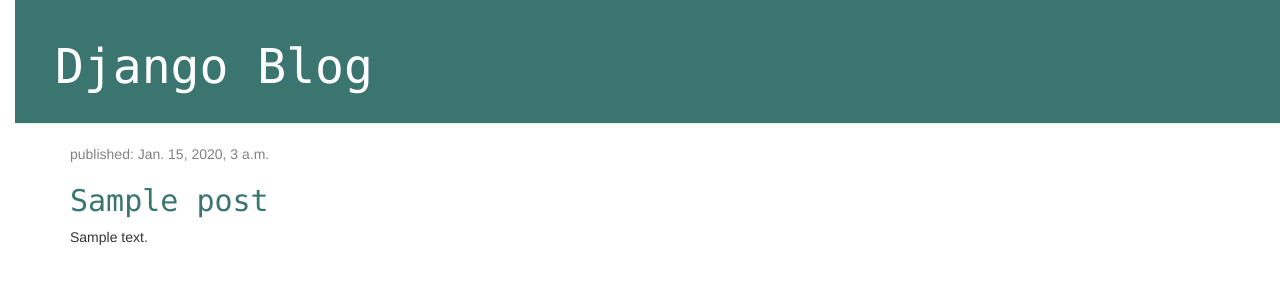
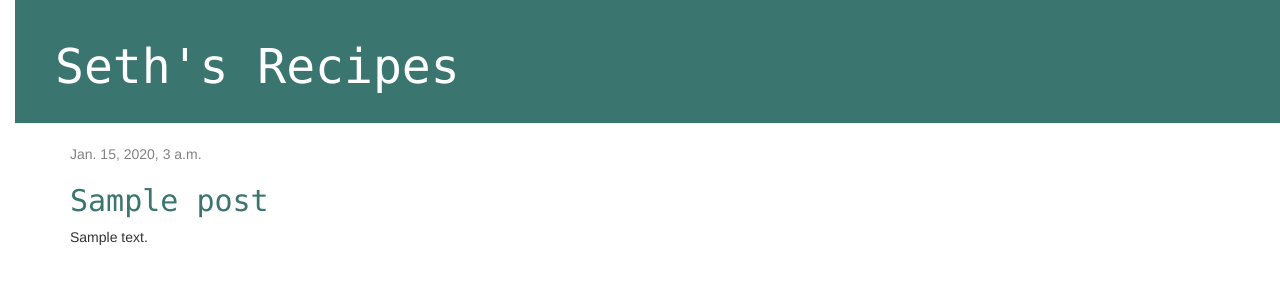
Before and after one commit to sewald00/Django-Blog, a Django app: template blogapp/templates/blogapp/post_list.html in a window 1280 px wide. Shown: the top 300 px of the page. Run offline with Django 3.2, Linux system fonts and the light colour scheme; the template is opened without the code that fills it: values that come from a table or form of the project are taken from there, others are empty; tables that the repository leaves empty hold one stand-in row (values such as "Sample post"); some libraries are stand-ins or nearby versions.

Commit message:
mofified html

```diff
--- /dev/null
+++ b/blogapp/templates/blogapp/base.html
@@ -0,0 +1,23 @@
+{% load static %}
+<html>
+    <head>
+        <title>Seth's Recipes</title>
+        <link rel="stylesheet" href="//maxcdn.bootstrapcdn.com/bootstrap/3.2.0/css/bootstrap.min.css">
+        <link rel="stylesheet" href="//maxcdn.bootstrapcdn.com/bootstrap/3.2.0/css/bootstrap-theme.min.css">
+        <link rel="stylesheet" href="{% static 'css/blogapp.css' %}">
+        <link href="//fonts.googleapis.com/css?family=Lobster&subset=latin,latin-ext" rel="stylesheet" type="text/css">
+    </head>
+    <body>
+    <div class="page-header">
+        <h1><a href="/">Seth's Recipes</a></h1>
+    </div>
+    <div class="content container">
+        <div class="row">
+            <div class="col-md-8">
+            {% block content %}
+            {% endblock %}
+            </div>
+        </div>
+    </div>
+</body>
+</html>
--- a/blogapp/templates/blogapp/post_list.html
+++ b/blogapp/templates/blogapp/post_list.html
@@ -1,32 +1,14 @@
-{% load static %}
-<html>
-    <head>
-        <title>Django blog</title>
-        <link rel="stylesheet" href="//maxcdn.bootstrapcdn.com/bootstrap/3.2.0/css/bootstrap.min.css">
-        <link rel="stylesheet" href="//maxcdn.bootstrapcdn.com/bootstrap/3.2.0/css/bootstrap-theme.min.css">
-        <link rel="stylesheet" href="{% static 'css/blogapp.css' %}">
-        <link href="//fonts.googleapis.com/css?family=Lobster&subset=latin,latin-ext" rel="stylesheet" type="text/css">
-    </head>
-    <body>
-        <div class="page-header">
-            <h1><a href="/">Django Blog</a></h1>
-        </div>
+{% extends 'blogapp/base.html' %}
 
-        <div class="content container">
-            <div class="row">
-                <div class="col-md-8">
+
+{% block content %}
     {% for post in posts %}
         <div class="post">
             <div class="date">
-                        <p>published: {{ post.published_date }}</p>
+                {{ post.published_date }}
             </div>
             <h2><a href="">{{ post.title }}</a></h2>
             <p>{{ post.text|linebreaksbr }}</p>
         </div>
     {% endfor %}
-        </div>
-    </div>
-</div>
-
-    </body>
-</html>
+{% endblock %}
```
Lines whose indentation alone changed are shown as unchanged.
